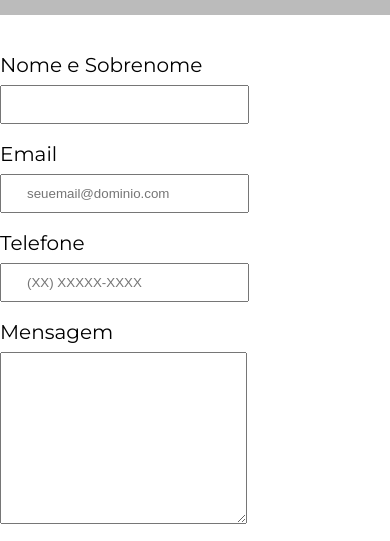
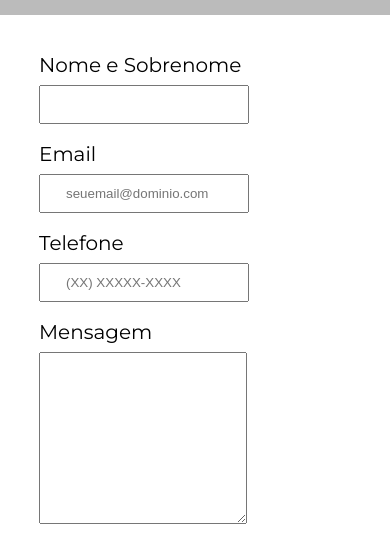
Before and after one commit to jooooou/one-barbearia-alura, a plain HTML site: page contato.html in a window 390 px wide. Shown: the part 300-841 px from the top of the page. Drawn offline with Linux system fonts and the light colour scheme.

Commit message:
Alteração na responsividade do contato, mais 10% de margem

```diff
--- a/style.css
+++ b/style.css
@@ -277,4 +277,8 @@ td,th{
 		width:100%;
 		margin:3% 0;
 	}
+
+	.contato{
+		margin:10%;
+	}
 }
```
